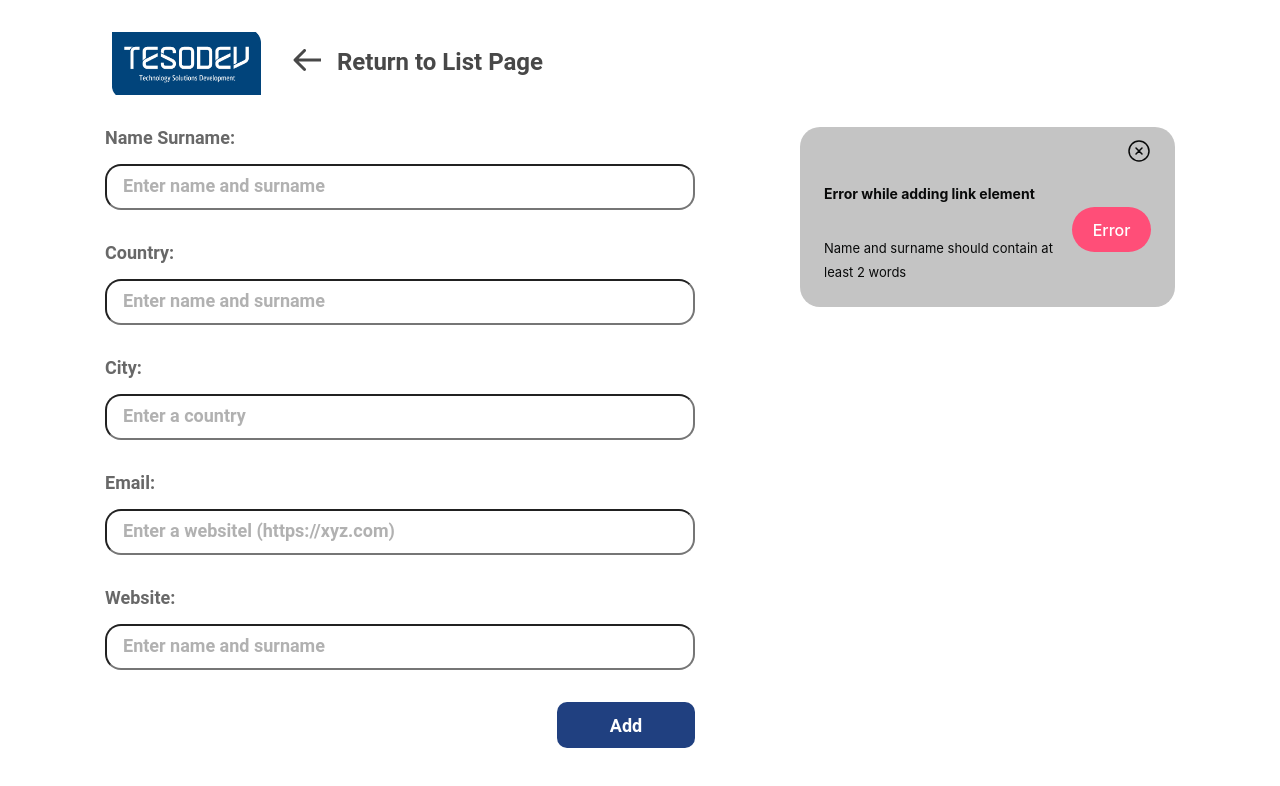
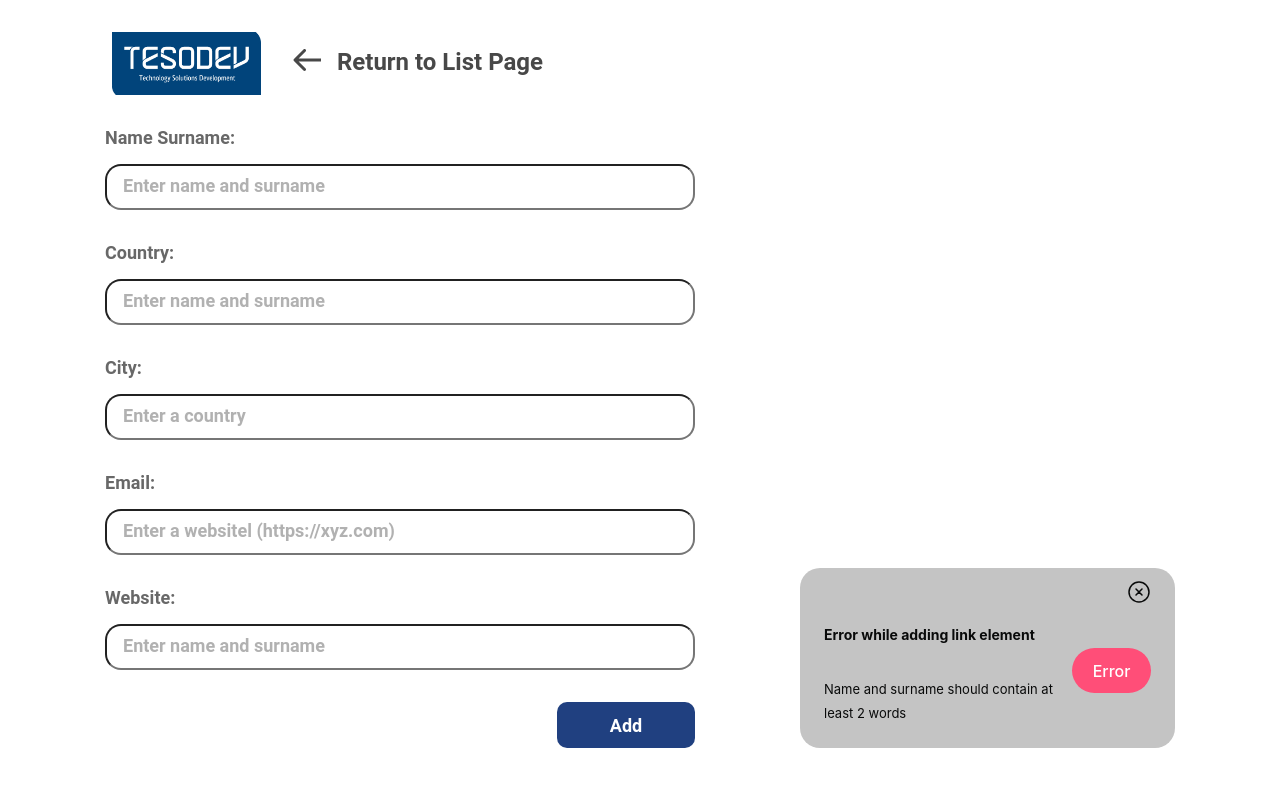
Before and after one commit to justsedaunal/tesodev-case, a Next.js app: page /add-link in a window 1280 px wide. Shown: the top 786 px of the page. Built offline with nearby package versions, Linux system fonts and the light colour scheme.

Commit message:
changed the position of toast

```diff
--- a/styles/globals.css
+++ b/styles/globals.css
@@ -657,6 +657,7 @@ body {
   flex-shrink: 0;
   background-color: rgb(196, 196, 196);
   border-radius: 20px;
+  align-self: flex-end;
 }
 
 .toast-container div:first-child {
```
